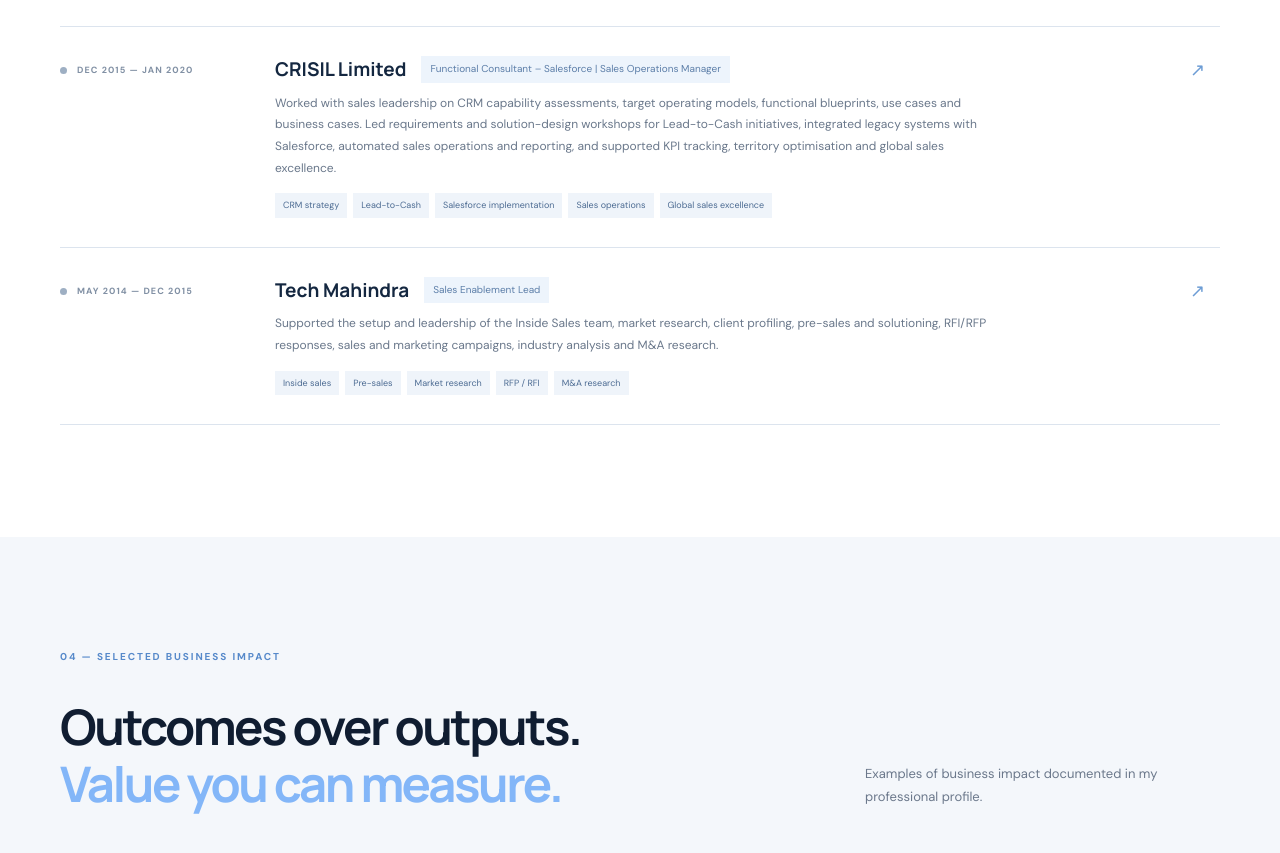
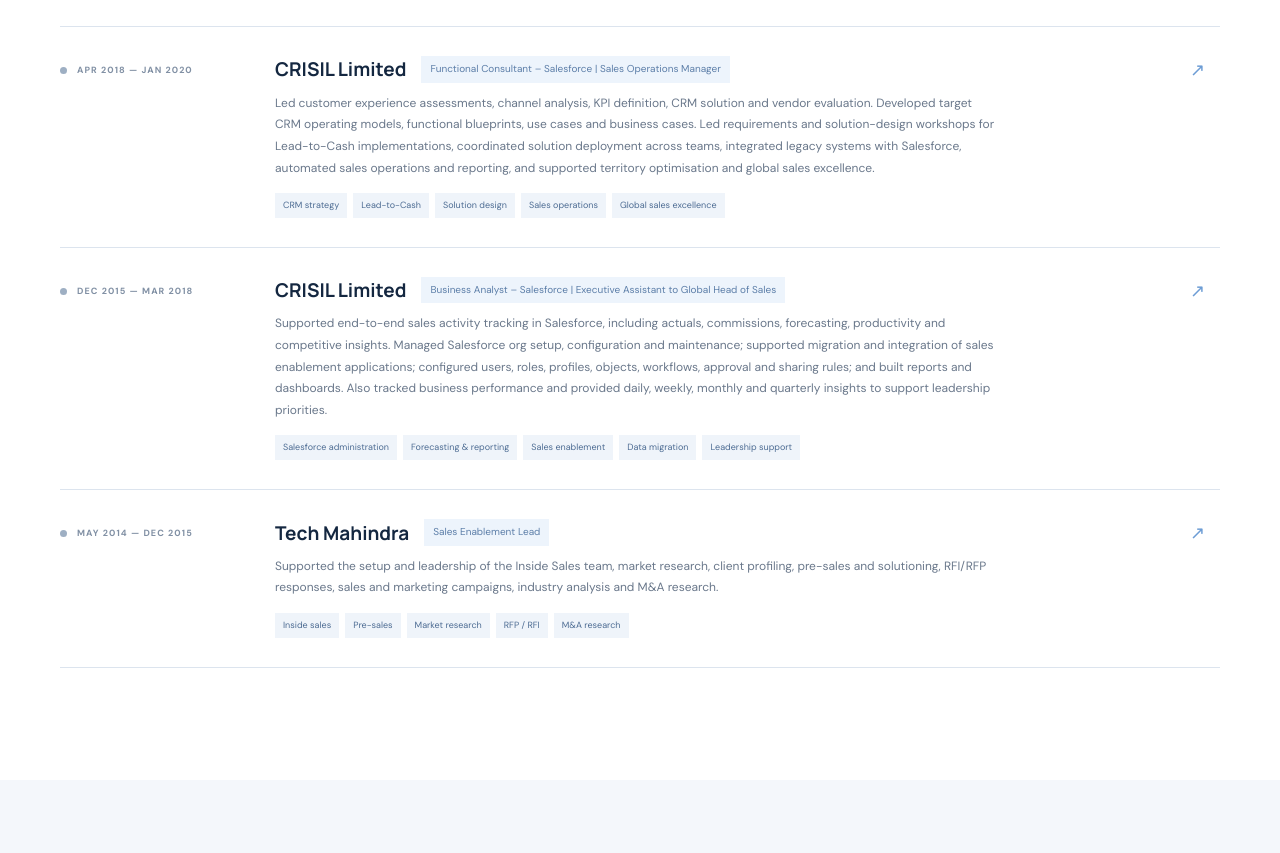
Before and after one commit to puneetkhanna077/puneetkhanna077.github.io, a plain HTML site: page index.html in a window 1280 px wide. Shown: the part 3653-4506 px from the top of the page. Drawn offline with Linux system fonts and the light colour scheme.

Commit message:
Add new experience entries to index.html

```diff
--- a/index.html
+++ b/index.html
@@ -58,7 +58,9 @@
 
         <article class="experience-item"><div class="experience-meta"><span class="exp-dot"></span><span>FEB 2020 — MAR 2023</span></div><div class="experience-main"><div class="exp-title-row"><h3>BIRA 91</h3><span class="exp-type">Sr. Manager | Business System Analyst – CRM & RTM</span></div><p>Analysed and streamlined business processes across sales, marketing, trade marketing, sales excellence, MIS, supply chain, manufacturing and finance. Created functional requirement documents, user stories and mobile-app wireframes for Salesforce and Heroku development; focused on process improvement, system integration and user experience.</p><div class="tag-list"><span>Business analysis</span><span>CRM & RTM</span><span>Process re-engineering</span><span>Salesforce</span><span>Heroku</span></div></div><div class="exp-arrow">↗</div></article>
 
-        <article class="experience-item"><div class="experience-meta"><span class="exp-dot"></span><span>DEC 2015 — JAN 2020</span></div><div class="experience-main"><div class="exp-title-row"><h3>CRISIL Limited</h3><span class="exp-type">Functional Consultant – Salesforce | Sales Operations Manager</span></div><p>Worked with sales leadership on CRM capability assessments, target operating models, functional blueprints, use cases and business cases. Led requirements and solution-design workshops for Lead-to-Cash initiatives, integrated legacy systems with Salesforce, automated sales operations and reporting, and supported KPI tracking, territory optimisation and global sales excellence.</p><div class="tag-list"><span>CRM strategy</span><span>Lead-to-Cash</span><span>Salesforce implementation</span><span>Sales operations</span><span>Global sales excellence</span></div></div><div class="exp-arrow">↗</div></article>
+        <article class="experience-item"><div class="experience-meta"><span class="exp-dot"></span><span>APR 2018 — JAN 2020</span></div><div class="experience-main"><div class="exp-title-row"><h3>CRISIL Limited</h3><span class="exp-type">Functional Consultant – Salesforce | Sales Operations Manager</span></div><p>Led customer experience assessments, channel analysis, KPI definition, CRM solution and vendor evaluation. Developed target CRM operating models, functional blueprints, use cases and business cases. Led requirements and solution-design workshops for Lead-to-Cash implementations, coordinated solution deployment across teams, integrated legacy systems with Salesforce, automated sales operations and reporting, and supported territory optimisation and global sales excellence.</p><div class="tag-list"><span>CRM strategy</span><span>Lead-to-Cash</span><span>Solution design</span><span>Sales operations</span><span>Global sales excellence</span></div></div><div class="exp-arrow">↗</div></article>
+
+        <article class="experience-item"><div class="experience-meta"><span class="exp-dot"></span><span>DEC 2015 — MAR 2018</span></div><div class="experience-main"><div class="exp-title-row"><h3>CRISIL Limited</h3><span class="exp-type">Business Analyst – Salesforce | Executive Assistant to Global Head of Sales</span></div><p>Supported end-to-end sales activity tracking in Salesforce, including actuals, commissions, forecasting, productivity and competitive insights. Managed Salesforce org setup, configuration and maintenance; supported migration and integration of sales enablement applications; configured users, roles, profiles, objects, workflows, approval and sharing rules; and built reports and dashboards. Also tracked business performance and provided daily, weekly, monthly and quarterly insights to support leadership priorities.</p><div class="tag-list"><span>Salesforce administration</span><span>Forecasting & reporting</span><span>Sales enablement</span><span>Data migration</span><span>Leadership support</span></div></div><div class="exp-arrow">↗</div></article>
 
         <article class="experience-item"><div class="experience-meta"><span class="exp-dot"></span><span>MAY 2014 — DEC 2015</span></div><div class="experience-main"><div class="exp-title-row"><h3>Tech Mahindra</h3><span class="exp-type">Sales Enablement Lead</span></div><p>Supported the setup and leadership of the Inside Sales team, market research, client profiling, pre-sales and solutioning, RFI/RFP responses, sales and marketing campaigns, industry analysis and M&A research.</p><div class="tag-list"><span>Inside sales</span><span>Pre-sales</span><span>Market research</span><span>RFP / RFI</span><span>M&A research</span></div></div><div class="exp-arrow">↗</div></article>
       </div>
```
